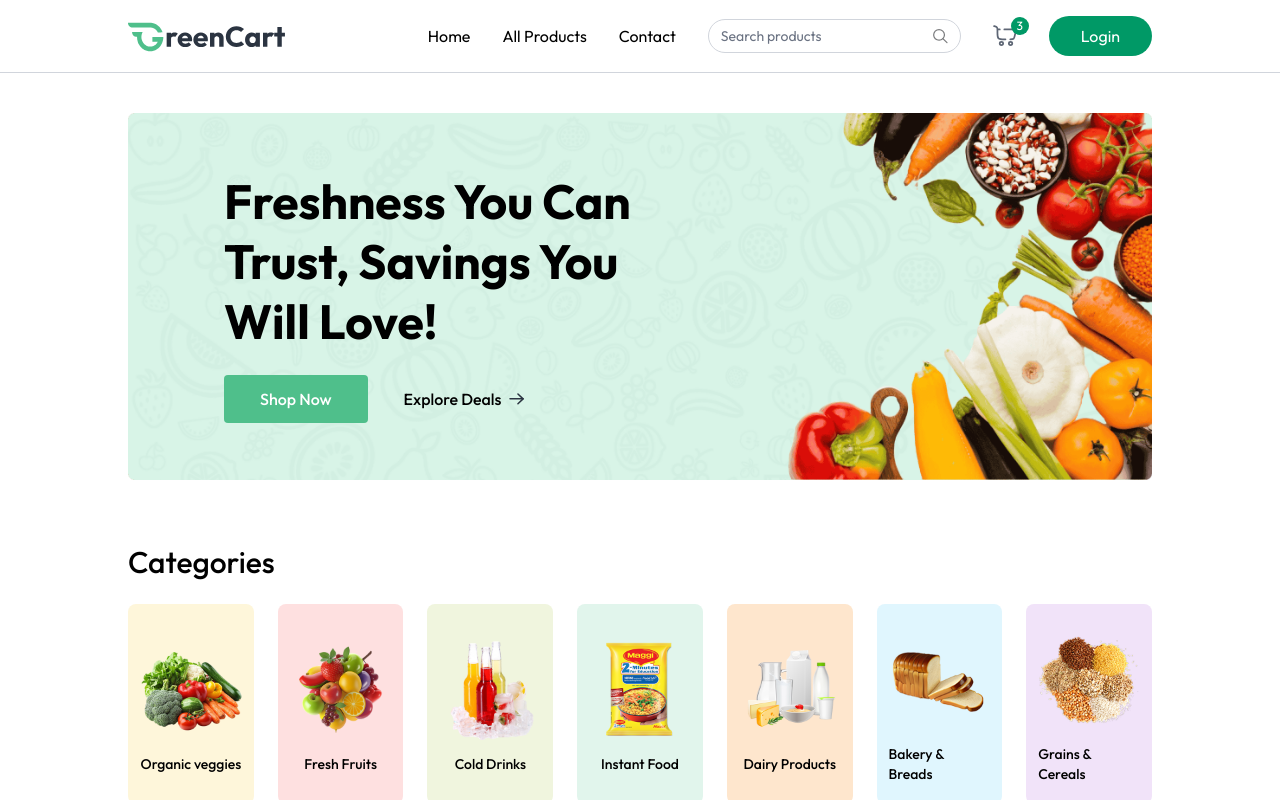
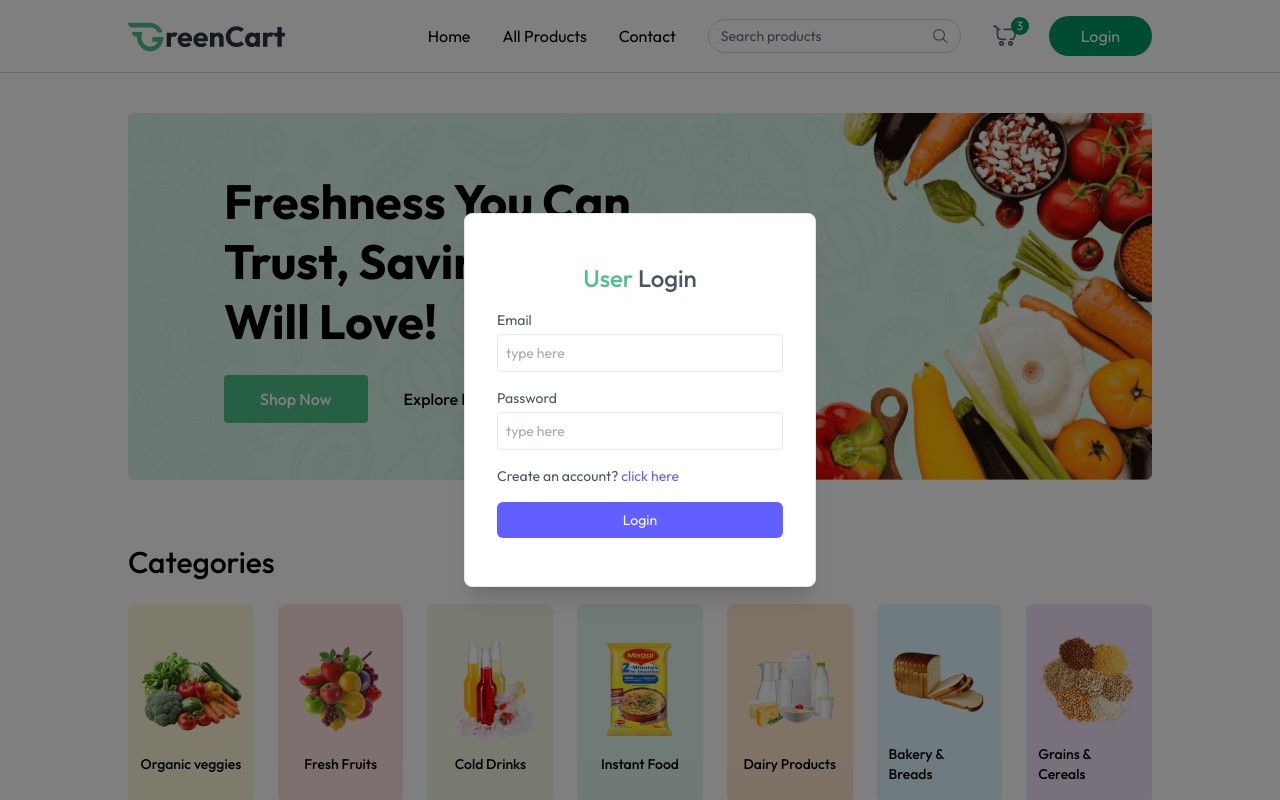
Before and after one commit to JUDHI3134/grocery, a React (Vite) app in the folder client/: page / in a window 1280 px wide. Both pictures are taken after a click on the button "Login". Shown: the top 800 px of the page. Built offline with nearby package versions, Linux system fonts and the light colour scheme.

Commit message:
create login component from freebuilt ui

```diff
--- a/client/src/App.jsx
+++ b/client/src/App.jsx
@@ -4,16 +4,21 @@
 import Home from "./pages/Home"
 import {Toaster} from "react-hot-toast"
 import Footer from './components/Footer'
+import { useAppContext } from './context/AppContext'
+import Login from './components/Login'
 
 
 const App = () => {
 
   const isSellerPath = useLocation().pathname.includes('seller')
+  const { showUserLogin } = useAppContext()
+
 
 
   return (
     <div>
       {isSellerPath ? null : <Navbar />}
+      {showUserLogin ? <Login /> : null}
 
       <Toaster />
 
--- /dev/null
+++ b/client/src/components/Login.jsx
@@ -0,0 +1,62 @@
+import React from 'react'
+import { useAppContext } from '../context/AppContext';
+
+const Login = () => {
+
+    const { setShowUserLogin, setUser } = useAppContext()
+
+    const [state, setState] = React.useState("login");
+    const [name, setName] = React.useState("");
+    const [email, setEmail] = React.useState("");
+    const [password, setPassword] = React.useState("");
+
+    const onSubmitHandler = async (event) => {
+        event.preventDefault();
+
+        setUser({
+            email: "judhi@gmail.com",
+            name: "judhistir"
+        })
+
+        setShowUserLogin(false)
+    }
+
+  return (
+      <div onClick={() => setShowUserLogin(false)} className='fixed top-0 right-0 left-0 bottom-0 z-30 flex items-center text-sm text-gray-600 bg-black/50'>
+           <form onSubmit={onSubmitHandler} onClick={(e) => e.stopPropagation()} className="flex flex-col gap-4 m-auto items-start p-8 py-12 w-80 sm:w-[352px] rounded-lg shadow-xl border border-gray-200 bg-white">
+            <p className="text-2xl font-medium m-auto">
+                <span className="text-primary">User</span> {state === "login" ? "Login" : "Sign Up"}
+            </p>
+            {state === "register" && (
+                <div className="w-full">
+                    <p>Name</p>
+                    <input onChange={(e) => setName(e.target.value)} value={name} placeholder="type here" className="border border-gray-200 rounded w-full p-2 mt-1 outline-indigo-500" type="text" required />
+                </div>
+            )}
+            <div className="w-full ">
+                <p>Email</p>
+                <input onChange={(e) => setEmail(e.target.value)} value={email} placeholder="type here" className="border border-gray-200 rounded w-full p-2 mt-1 outline-indigo-500" type="email" required />
+            </div>
+            <div className="w-full ">
+                <p>Password</p>
+                <input onChange={(e) => setPassword(e.target.value)} value={password} placeholder="type here" className="border border-gray-200 rounded w-full p-2 mt-1 outline-indigo-500" type="password" required />
+            </div>
+            {state === "register" ? (
+                <p>
+                    Already have account? <span onClick={() => setState("login")} className="text-indigo-500 cursor-pointer">click here</span>
+                </p>
+            ) : (
+                <p>
+                    Create an account? <span onClick={() => setState("register")} className="text-indigo-500 cursor-pointer">click here</span>
+                </p>
+            )}
+            <button className="bg-indigo-500 hover:bg-indigo-600 transition-all text-white w-full py-2 rounded-md cursor-pointer">
+                {state === "register" ? "Create Account" : "Login"}
+            </button>
+    </form>
+   </div>
+
+  )
+}
+
+export default Login
```
